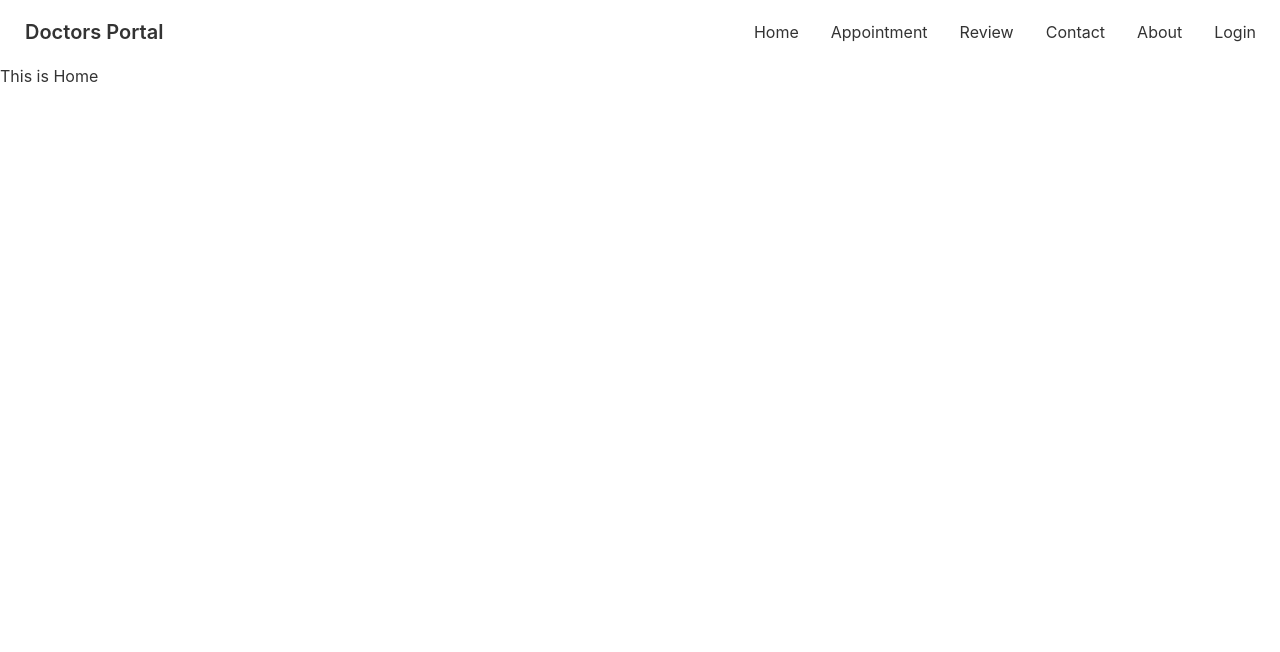
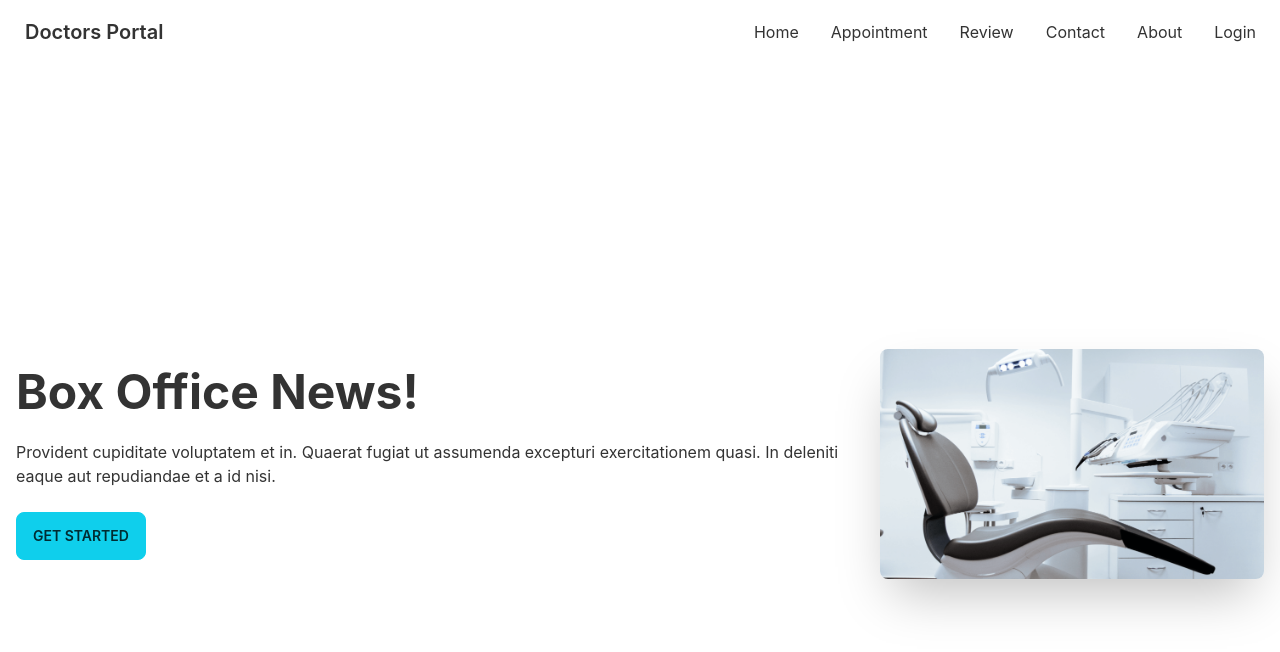
Before and after one commit to Shakib202/Doctors-Portsl-Client, a React (Create React App) app: page / in a window 1280 px wide. Shown: the top 652 px of the page. Built offline with nearby package versions, Linux system fonts and the light colour scheme.

Commit message:
added banner

```diff
--- /dev/null
+++ b/src/Pages/Home/Banner.js
@@ -0,0 +1,26 @@
+import React from "react";
+import chair from '../../assets/images/chair.png';
+
+const Banner = () => {
+  return (
+    <div class="hero min-h-screen">
+      <div class="hero-content flex-col lg:flex-row-reverse">
+        <img
+          src={chair}
+          class="max-w-sm rounded-lg shadow-2xl"
+        />
+        <div>
+          <h1 class="text-5xl font-bold">Box Office News!</h1>
+          <p class="py-6">
+            Provident cupiditate voluptatem et in. Quaerat fugiat ut assumenda
+            excepturi exercitationem quasi. In deleniti eaque aut repudiandae et
+            a id nisi.
+          </p>
+          <button class="btn btn-primary">Get Started</button>
+        </div>
+      </div>
+    </div>
+  );
+};
+
+export default Banner;
--- a/src/Pages/Home/Home.js
+++ b/src/Pages/Home/Home.js
@@ -1,9 +1,10 @@
 import React from 'react';
+import Banner from './Banner';
 
 const Home = () => {
   return (
     <div>
-      <h2>This is Home</h2>
+      <Banner></Banner>
     </div>
   );
 };
```
